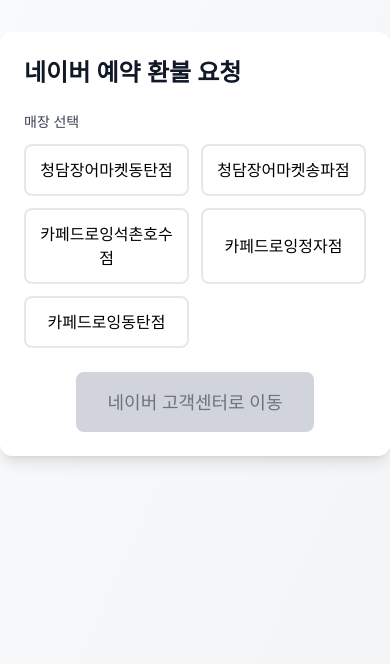
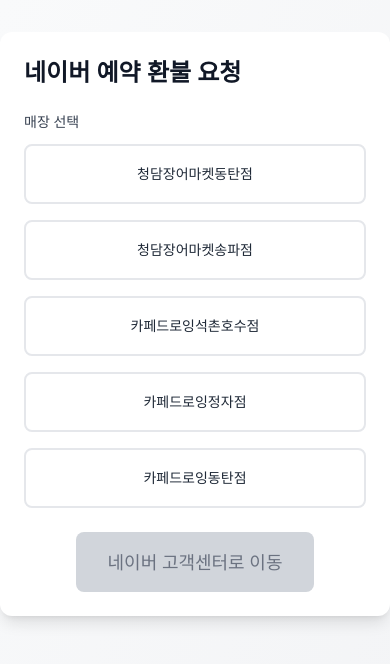
Before and after one commit to senti270/portal, a Next.js app: page /naver-refund in a window 390 px wide. Shown: the top 664 px of the page. Built offline with nearby package versions, Linux system fonts and the light colour scheme.

Commit message:
Fix mobile visibility: Improve store button layout and text contrast

```diff
--- a/components/NaverRefundRequest.tsx
+++ b/components/NaverRefundRequest.tsx
@@ -99,18 +99,18 @@ export default function NaverRefundRequest() {
         <label className="block text-sm font-medium text-gray-700 dark:text-gray-300 mb-3">
           매장 선택
         </label>
-        <div className="grid grid-cols-2 md:grid-cols-3 gap-3">
+        <div className="grid grid-cols-1 sm:grid-cols-2 gap-4">
           {stores.map((store) => (
             <button
               key={store.id}
               onClick={() => handleStoreSelect(store)}
-              className={`p-3 rounded-lg border-2 transition-all duration-200 ${
+              className={`p-4 rounded-lg border-2 transition-all duration-200 min-h-[60px] flex items-center justify-center ${
                 selectedStore?.id === store.id
                   ? 'border-blue-500 bg-blue-50 dark:bg-blue-900/30 text-blue-700 dark:text-blue-300'
-                  : 'border-gray-200 dark:border-gray-600 hover:border-gray-300 dark:hover:border-gray-500'
+                  : 'border-gray-200 dark:border-gray-600 bg-white dark:bg-gray-700 hover:border-gray-300 dark:hover:border-gray-500 text-gray-800 dark:text-gray-200'
               }`}
             >
-              <span className="font-medium">{store.name}</span>
+              <span className="font-medium text-sm sm:text-base text-center leading-tight">{store.name}</span>
             </button>
           ))}
         </div>
```
